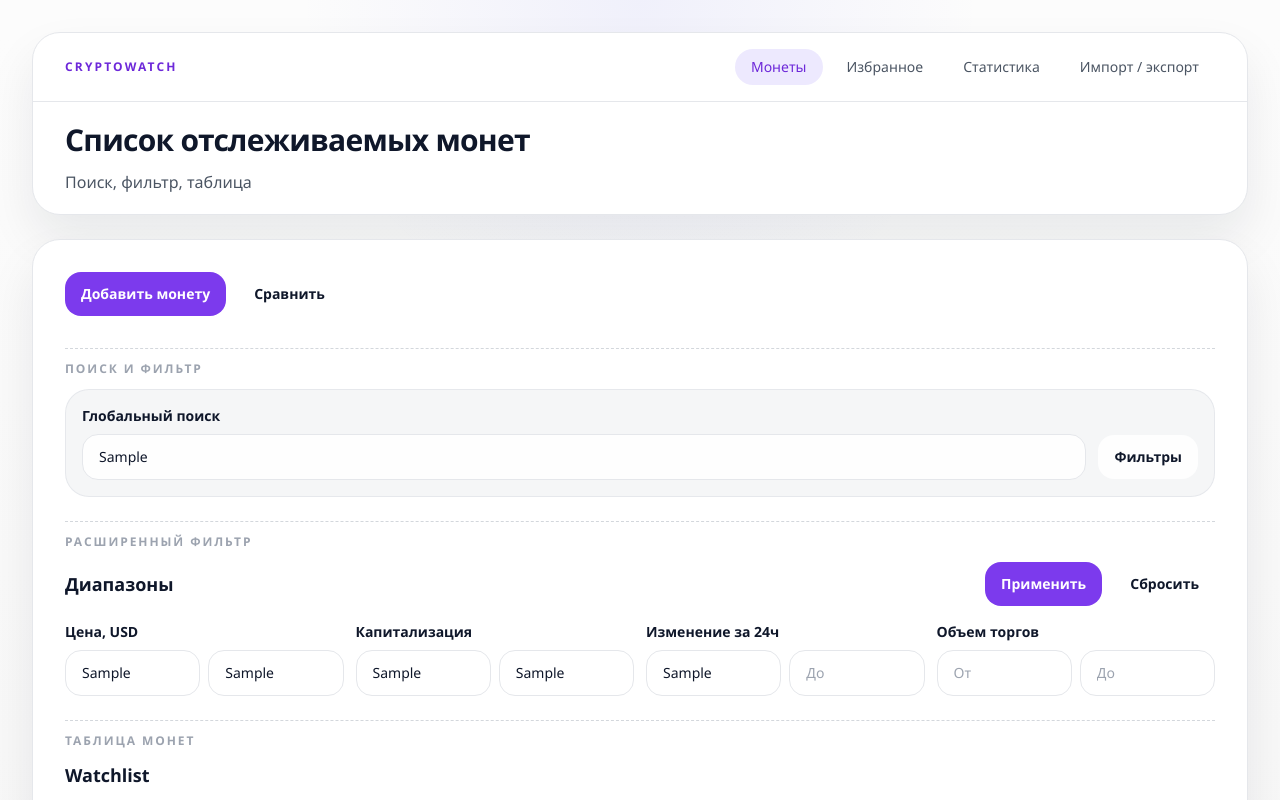
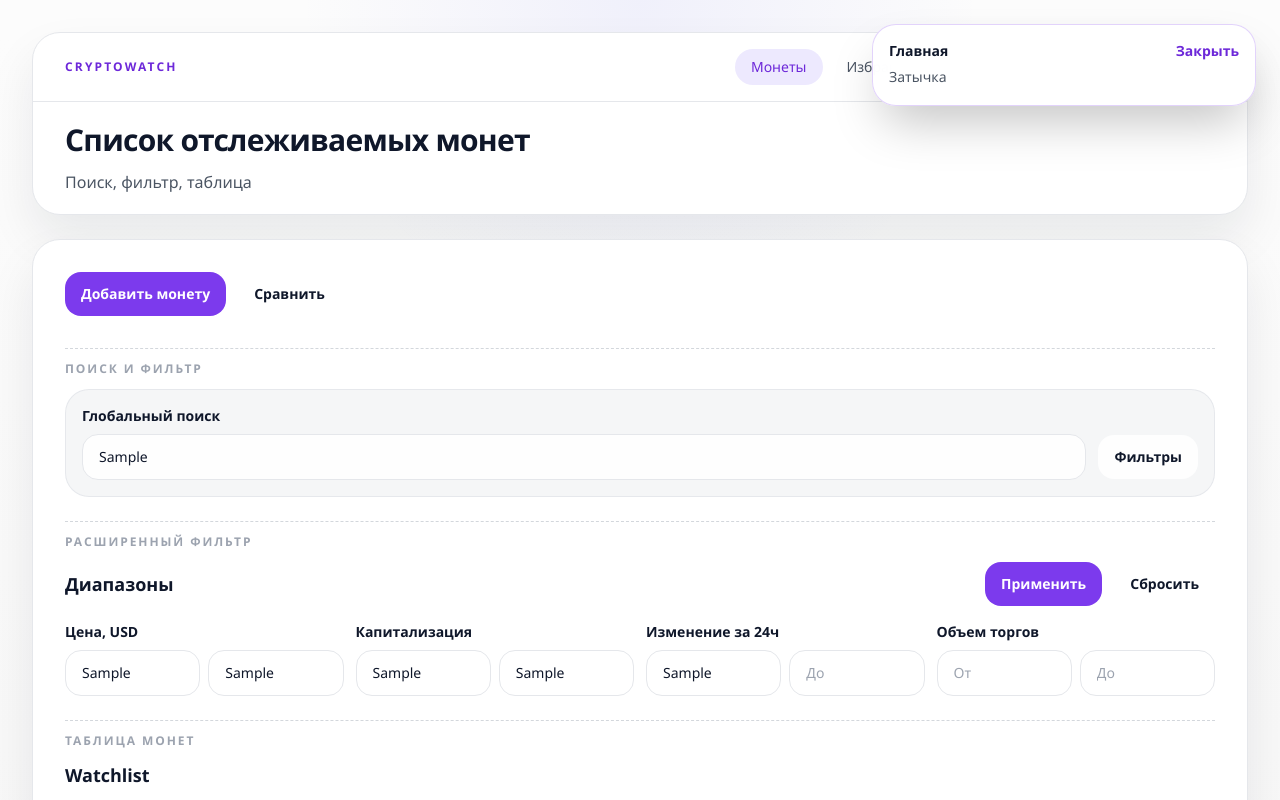
Before and after one commit to moevm/nsql1h26-crypto, a Next.js app in the folder frontend/: page /app in a window 1280 px wide. Both pictures are taken after typing "Sample", "Sample", "Sample", "Sample", "Sample", "Sample" into the empty fields and a click on the button "Добавить монету". Shown: the top 800 px of the page. Built offline with nearby package versions, Linux system fonts and the light colour scheme.

Commit message:
feat: add toast messages

```diff
--- /dev/null
+++ b/frontend/components/toast-provider.tsx
@@ -0,0 +1,97 @@
+"use client";
+
+import { createContext, PropsWithChildren, useCallback, useContext, useMemo, useState } from "react";
+
+import type { ToastInput, ToastItem } from "@/types/ui";
+
+interface ToastContextValue {
+  pushToast: (toast: ToastInput) => void;
+  dismissToast: (id: string) => void;
+}
+
+const TOAST_TIMEOUT_MS = 4000;
+
+const ToastContext = createContext<ToastContextValue | null>(null);
+
+const buildToastId = () => {
+  if (typeof crypto !== "undefined" && "randomUUID" in crypto) {
+    return crypto.randomUUID();
+  }
+
+  return `toast-${Date.now()}-${Math.random().toString(16).slice(2)}`;
+};
+
+const toastTypeLabel: Record<ToastItem["type"], string> = {
+  success: "Успех",
+  error: "Ошибка",
+  info: "Сообщение"
+};
+
+export const ToastProvider = ({ children }: PropsWithChildren) => {
+  const [toasts, setToasts] = useState<ToastItem[]>([]);
+
+  const dismissToast = useCallback((id: string) => {
+    setToasts((currentToasts) => currentToasts.filter((toast) => toast.id !== id));
+  }, []);
+
+  const pushToast = useCallback(
+    (toast: ToastInput) => {
+      const id = buildToastId();
+
+      setToasts((currentToasts) => [...currentToasts, { id, ...toast }]);
+
+      window.setTimeout(() => {
+        dismissToast(id);
+      }, TOAST_TIMEOUT_MS);
+    },
+    [dismissToast]
+  );
+
+  const value = useMemo(
+    () => ({
+      pushToast,
+      dismissToast
+    }),
+    [dismissToast, pushToast]
+  );
+
+  return (
+    <ToastContext.Provider value={value}>
+      {children}
+
+      <div className="cw-toast-stack" aria-live="polite" aria-atomic="true">
+        {toasts.map((toast) => (
+          <section
+            key={toast.id}
+            className={`cw-toast cw-toast-${toast.type}`}
+            aria-label={toastTypeLabel[toast.type]}
+          >
+            <div className="cw-toast-copy">
+              {toast.title ? <p className="cw-toast-title">{toast.title}</p> : null}
+              <p className="cw-toast-message">{toast.message}</p>
+            </div>
+
+            <button
+              type="button"
+              className="cw-toast-dismiss"
+              aria-label="Закрыть уведомление"
+              onClick={() => dismissToast(toast.id)}
+            >
+              Закрыть
+            </button>
+          </section>
+        ))}
+      </div>
+    </ToastContext.Provider>
+  );
+};
+
+export const useToastContext = () => {
+  const context = useContext(ToastContext);
+
+  if (!context) {
+    throw new Error("useToastContext must be used within ToastProvider");
+  }
+
+  return context;
+};
--- /dev/null
+++ b/frontend/hooks/use-toast.ts
@@ -0,0 +1,5 @@
+import { useToastContext } from "@/components/toast-provider";
+
+export const useToast = () => {
+  return useToastContext();
+};
--- a/frontend/pages/app/admin/import-export.tsx
+++ b/frontend/pages/app/admin/import-export.tsx
@@ -1,7 +1,11 @@
 import { AppLayout } from "@/components/app-layout";
 import { PageHead } from "@/components/page-head";
+import { useToast } from "@/hooks/use-toast";
+import { importExportToastMessages } from "@/utils/toast-mocks";
 
 export default function ImportExportPage() {
+  const { pushToast } = useToast();
+
   return (
     <>
       <PageHead
@@ -28,7 +32,11 @@ export default function ImportExportPage() {
                 </div>
                 <div className="rounded-[24px] border border-border bg-white/70 p-5">
                   <p className="cw-card-title text-base">Действие</p>
-                  <button className="cw-button-primary mt-4 w-full" type="button">
+                  <button
+                    className="cw-button-primary mt-4 w-full"
+                    type="button"
+                    onClick={() => pushToast(importExportToastMessages.exportStarted)}
+                  >
                     Экспорт
                   </button>
                 </div>
@@ -50,16 +58,28 @@ export default function ImportExportPage() {
                   <p className="cw-card-title text-base">Файл JSON</p>
                   <p className="mt-3 text-sm leading-6 text-text-main">Один файл для импорта</p>
                   <input className="sr-only" id="import-file" name="import-file" type="file" />
-                  <button className="cw-button-secondary mt-5" type="button">
+                  <button
+                    className="cw-button-secondary mt-5"
+                    type="button"
+                    onClick={() => pushToast(importExportToastMessages.fileSelectPending)}
+                  >
                     Выбрать файл
                   </button>
                 </div>
 
                 <div className="mt-4 flex flex-col gap-3 sm:flex-row">
-                  <button className="cw-button-primary opacity-70 sm:flex-1" type="button">
+                  <button
+                    className="cw-button-primary opacity-70 sm:flex-1"
+                    type="button"
+                    onClick={() => pushToast(importExportToastMessages.importStarted)}
+                  >
                     Импортировать
                   </button>
-                  <button className="cw-button-secondary sm:flex-1" type="button">
+                  <button
+                    className="cw-button-secondary sm:flex-1"
+                    type="button"
+                    onClick={() => pushToast(importExportToastMessages.importReset)}
+                  >
                     Сбросить
                   </button>
                 </div>
--- a/frontend/pages/app/favorites.tsx
+++ b/frontend/pages/app/favorites.tsx
@@ -2,9 +2,13 @@ import { AppLayout } from "@/components/app-layout";
 import { CoinTable } from "@/components/coin-table";
 import { PageHead } from "@/components/page-head";
 import { RangeField } from "@/components/range-field";
+import { useToast } from "@/hooks/use-toast";
+import { favoritesToastMessages } from "@/utils/toast-mocks";
 import { favoriteRows } from "@/utils/ui-mocks";
 
 export default function FavoritesPage() {
+  const { pushToast } = useToast();
+
   return (
     <>
       <PageHead
@@ -19,10 +23,18 @@ export default function FavoritesPage() {
       >
         <section className="cw-toolbar">
           <div className="cw-toolbar-actions">
-            <button className="cw-button-primary" type="button">
+            <button
+              className="cw-button-primary"
+              type="button"
+              onClick={() => pushToast(favoritesToastMessages.filtersApplied)}
+            >
               Применить фильтр
             </button>
-            <button className="cw-button-secondary" type="button">
+            <button
+              className="cw-button-secondary"
+              type="button"
+              onClick={() => pushToast(favoritesToastMessages.filtersReset)}
+            >
               Сбросить
             </button>
           </div>
--- a/frontend/pages/app/index.tsx
+++ b/frontend/pages/app/index.tsx
@@ -2,9 +2,13 @@ import { AppLayout } from "@/components/app-layout";
 import { CoinTable } from "@/components/coin-table";
 import { PageHead } from "@/components/page-head";
 import { RangeField } from "@/components/range-field";
+import { useToast } from "@/hooks/use-toast";
+import { watchlistToastMessages } from "@/utils/toast-mocks";
 import { watchlistRows } from "@/utils/ui-mocks";
 
 export default function AppHomePage() {
+  const { pushToast } = useToast();
+
   return (
     <>
       <PageHead
@@ -19,10 +23,18 @@ export default function AppHomePage() {
       >
         <section className="cw-toolbar">
           <div className="cw-toolbar-actions">
-            <button className="cw-button-primary" type="button">
+            <button
+              className="cw-button-primary"
+              type="button"
+              onClick={() => pushToast(watchlistToastMessages.addCoinPending)}
+            >
               Добавить монету
             </button>
-            <button className="cw-button-secondary" type="button">
+            <button
+              className="cw-button-secondary"
+              type="button"
+              onClick={() => pushToast(watchlistToastMessages.comparePending)}
+            >
               Сравнить
             </button>
           </div>
@@ -46,7 +58,11 @@ export default function AppHomePage() {
                   />
                 </div>
                 <div className="lg:pt-7">
-                  <button className="cw-button-secondary" type="button">
+                  <button
+                    className="cw-button-secondary"
+                    type="button"
+                    onClick={() => pushToast(watchlistToastMessages.filtersShown)}
+                  >
                     Фильтры
                   </button>
                 </div>
@@ -59,10 +75,18 @@ export default function AppHomePage() {
             <div className="mb-4 flex items-center justify-between gap-4">
               <h2 className="cw-card-title">Диапазоны</h2>
               <div className="flex gap-3">
-                <button className="cw-button-primary" type="button">
+                <button
+                  className="cw-button-primary"
+                  type="button"
+                  onClick={() => pushToast(watchlistToastMessages.filtersApplied)}
+                >
                   Применить
                 </button>
-                <button className="cw-button-secondary" type="button">
+                <button
+                  className="cw-button-secondary"
+                  type="button"
+                  onClick={() => pushToast(watchlistToastMessages.filtersReset)}
+                >
                   Сбросить
                 </button>
               </div>
--- a/frontend/pages/app/statistics.tsx
+++ b/frontend/pages/app/statistics.tsx
@@ -1,11 +1,15 @@
 import { AppLayout } from "@/components/app-layout";
 import { PageHead } from "@/components/page-head";
 import { RangeField } from "@/components/range-field";
+import { useToast } from "@/hooks/use-toast";
+import { statisticsToastMessages } from "@/utils/toast-mocks";
 import { statisticsPresets } from "@/utils/ui-mocks";
 
 const chartBars = [34, 42, 39, 51, 55, 60, 58, 66, 69, 74, 72, 79];
 
 export default function StatisticsPage() {
+  const { pushToast } = useToast();
+
   return (
     <>
       <PageHead
@@ -20,13 +24,25 @@ export default function StatisticsPage() {
       >
         <section className="cw-toolbar">
           <div className="cw-toolbar-actions">
-            <button className="cw-button-primary" type="button">
+            <button
+              className="cw-button-primary"
+              type="button"
+              onClick={() => pushToast(statisticsToastMessages.chartBuilt)}
+            >
               Построить
             </button>
-            <button className="cw-button-secondary" type="button">
+            <button
+              className="cw-button-secondary"
+              type="button"
+              onClick={() => pushToast(statisticsToastMessages.presetSaved)}
+            >
               Сохранить настройки
             </button>
-            <button className="cw-button-ghost" type="button">
+            <button
+              className="cw-button-ghost"
+              type="button"
+              onClick={() => pushToast(statisticsToastMessages.formReset)}
+            >
               Сбросить
             </button>
           </div>
@@ -146,10 +162,18 @@ export default function StatisticsPage() {
                       Агрегация: {preset.aggregation}
                     </p>
                     <div className="mt-4 flex gap-2">
-                      <button className="cw-button-secondary" type="button">
+                      <button
+                        className="cw-button-secondary"
+                        type="button"
+                        onClick={() => pushToast(statisticsToastMessages.presetLoaded(preset.name))}
+                      >
                         Загрузить
                       </button>
-                      <button className="cw-button-ghost" type="button">
+                      <button
+                        className="cw-button-ghost"
+                        type="button"
+                        onClick={() => pushToast(statisticsToastMessages.presetRemoved(preset.name))}
+                      >
                         Удалить
                       </button>
                     </div>
--- a/frontend/styles/ui.css
+++ b/frontend/styles/ui.css
@@ -254,3 +254,48 @@
   background: var(--color-brand-soft);
   color: var(--color-brand-dark);
 }
+
+.cw-toast-stack {
+  @apply pointer-events-none fixed right-4 top-4 z-50 flex w-[min(100%-2rem,24rem)] flex-col gap-3 sm:right-6 sm:top-6;
+}
+
+.cw-toast {
+  @apply pointer-events-auto flex items-start justify-between gap-3 rounded-3xl border px-4 py-4 shadow-2xl;
+  background: rgba(255, 255, 255, 0.96);
+  backdrop-filter: blur(14px);
+}
+
+.cw-toast-info {
+  border-color: rgba(124, 58, 237, 0.22);
+}
+
+.cw-toast-success {
+  border-color: rgba(34, 197, 94, 0.22);
+}
+
+.cw-toast-error {
+  border-color: rgba(239, 68, 68, 0.22);
+}
+
+.cw-toast-copy {
+  @apply min-w-0 flex-1;
+}
+
+.cw-toast-title {
+  color: var(--color-text-strong);
+  @apply mb-1 text-sm font-semibold;
+}
+
+.cw-toast-message {
+  color: var(--color-text-main);
+  @apply text-sm leading-6;
+}
+
+.cw-toast-dismiss {
+  color: var(--color-brand-dark);
+  @apply shrink-0 text-sm font-semibold transition;
+}
+
+.cw-toast-dismiss:hover {
+  color: var(--color-brand);
+}
--- /dev/null
+++ b/frontend/types/toast.ts
@@ -0,0 +1,29 @@
+import type { ToastInput } from "@/types/ui";
+
+export interface WatchlistToastMessages {
+  addCoinPending: ToastInput;
+  comparePending: ToastInput;
+  filtersShown: ToastInput;
+  filtersApplied: ToastInput;
+  filtersReset: ToastInput;
+}
+
+export interface FavoritesToastMessages {
+  filtersApplied: ToastInput;
+  filtersReset: ToastInput;
+}
+
+export interface StatisticsToastMessages {
+  chartBuilt: ToastInput;
+  presetSaved: ToastInput;
+  formReset: ToastInput;
+  presetLoaded: (presetName: string) => ToastInput;
+  presetRemoved: (presetName: string) => ToastInput;
+}
+
+export interface ImportExportToastMessages {
+  exportStarted: ToastInput;
+  fileSelectPending: ToastInput;
+  importStarted: ToastInput;
+  importReset: ToastInput;
+}
--- /dev/null
+++ b/frontend/utils/toast-mocks.ts
@@ -0,0 +1,98 @@
+import type {
+  FavoritesToastMessages,
+  ImportExportToastMessages,
+  StatisticsToastMessages,
+  WatchlistToastMessages
+} from "@/types/toast";
+
+export const watchlistToastMessages: WatchlistToastMessages = {
+  addCoinPending: {
+    type: "info",
+    title: "Главная",
+    message: "Затычка"
+  },
+  comparePending: {
+    type: "info",
+    title: "Главная",
+    message: "Затычка"
+  },
+  filtersShown: {
+    type: "info",
+    title: "Фильтры",
+    message: "Затычка"
+  },
+  filtersApplied: {
+    type: "success",
+    title: "Фильтр",
+    message: "Затычка"
+  },
+  filtersReset: {
+    type: "info",
+    title: "Фильтр",
+    message: "Затычка"
+  }
+};
+
+export const favoritesToastMessages: FavoritesToastMessages = {
+  filtersApplied: {
+    type: "success",
+    title: "Избранное",
+    message: "Затычка"
+  },
+  filtersReset: {
+    type: "info",
+    title: "Избранное",
+    message: "Затычка"
+  }
+};
+
+export const statisticsToastMessages: StatisticsToastMessages = {
+  chartBuilt: {
+    type: "success",
+    title: "Статистика",
+    message: "Затычка"
+  },
+  presetSaved: {
+    type: "success",
+    title: "Статистика",
+    message: "Затычка"
+  },
+  formReset: {
+    type: "info",
+    title: "Статистика",
+    message: "Затычка"
+  },
+  presetLoaded: (presetName) => ({
+    type: "info",
+    title: "Набор",
+    message: "Затычка"
+  }),
+  presetRemoved: (presetName) => ({
+    type: "info",
+    title: "Набор",
+    message: "Затычка"
+  })
+};
+
+export const importExportToastMessages: ImportExportToastMessages = {
+  exportStarted: {
+    type: "success",
+    title: "Экспорт",
+    message: "Затычка"
+  },
+  fileSelectPending: {
+    type: "info",
+    title: "Импорт",
+    message: "Затычка"
+  },
+  importStarted: {
+    type: "success",
+    title: "Импорт",
+    message: "Затычка"
+  },
+  importReset: {
+    type: "info",
+    title: "Импорт",
+    message: "Затычка"
+  }
+};
```
Also changed, not shown: frontend/pages/_app.tsx (+7 -1 lines), frontend/types/ui.ts (+12 -0 lines).
